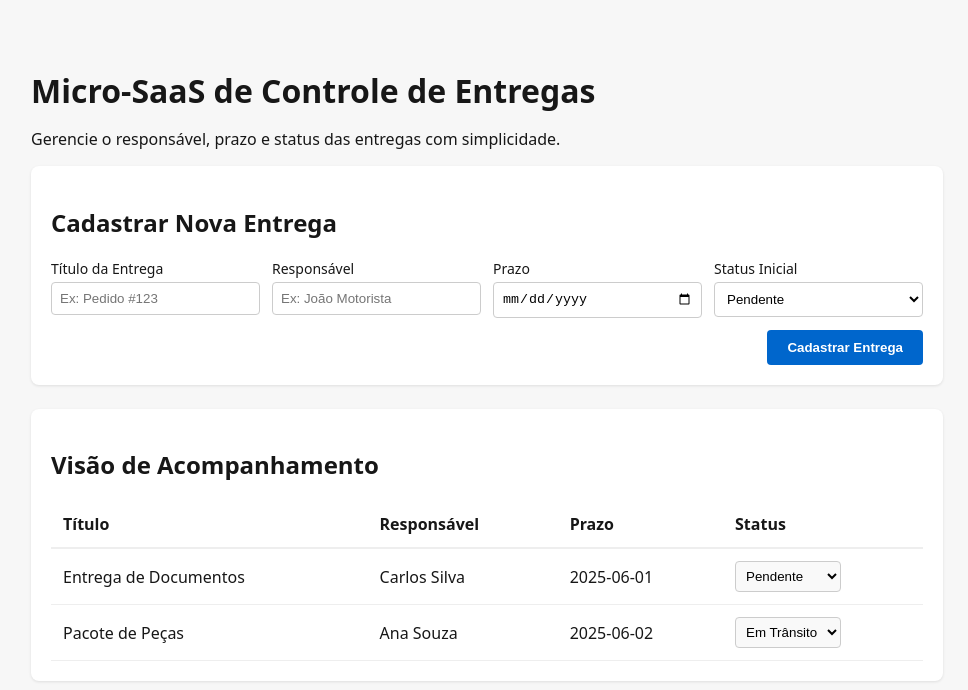
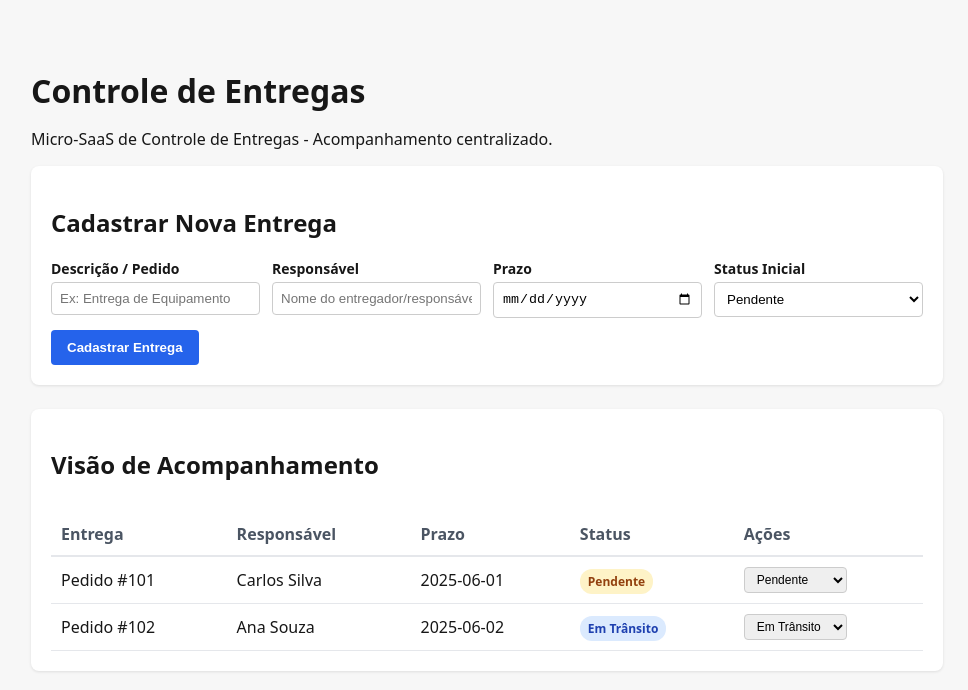
Before and after one commit to Klip-lab/micro-saas-controle-entregas, a React (Vite) app: page / in a window 1280 px wide. Shown: the top 690 px of the page, without its empty margins (153-1121 px from the left). Built offline with nearby package versions, Linux system fonts and the light colour scheme.

Commit message:
factory: TASK-PRJ-624786-005

```diff
--- a/src/App.tsx
+++ b/src/App.tsx
@@ -1,54 +1,40 @@
-import React, { useState, useEffect } from 'react';
+import React, { useState } from 'react';
 
 interface Delivery {
   id: string;
   title: string;
   responsible: string;
-  deadline: string;
+  dueDate: string;
   status: 'Pendente' | 'Em Trânsito' | 'Entregue' | 'Cancelado';
 }
 
 export default function App() {
-  const [deliveries, setDeliveries] = useState<Delivery[]>(() => {
-    const saved = localStorage.getItem('deliveries');
-    if (saved) {
-      try {
-        return JSON.parse(saved);
-      } catch (e) {
-        return [];
-      }
-    }
-    return [
-      { id: '1', title: 'Entrega de Documentos', responsible: 'Carlos Silva', deadline: '2025-06-01', status: 'Pendente' },
-      { id: '2', title: 'Pacote de Peças', responsible: 'Ana Souza', deadline: '2025-06-02', status: 'Em Trânsito' }
-    ];
-  });
+  const [deliveries, setDeliveries] = useState<Delivery[]>([
+    { id: '1', title: 'Pedido #101', responsible: 'Carlos Silva', dueDate: '2025-06-01', status: 'Pendente' },
+    { id: '2', title: 'Pedido #102', responsible: 'Ana Souza', dueDate: '2025-06-02', status: 'Em Trânsito' }
+  ]);
 
   const [title, setTitle] = useState('');
   const [responsible, setResponsible] = useState('');
-  const [deadline, setDeadline] = useState('');
+  const [dueDate, setDueDate] = useState('');
   const [status, setStatus] = useState<'Pendente' | 'Em Trânsito' | 'Entregue' | 'Cancelado'>('Pendente');
-
-  useEffect(() => {
-    localStorage.setItem('deliveries', JSON.stringify(deliveries));
-  }, [deliveries]);
 
   const handleAddDelivery = (e: React.FormEvent) => {
     e.preventDefault();
-    if (!title.trim() || !responsible.trim() || !deadline) return;
+    if (!title.trim() || !responsible.trim() || !dueDate) return;
 
     const newDelivery: Delivery = {
       id: Date.now().toString(),
       title,
       responsible,
-      deadline,
-      status,
+      dueDate,
+      status
     };
 
     setDeliveries([newDelivery, ...deliveries]);
     setTitle('');
     setResponsible('');
-    setDeadline('');
+    setDueDate('');
     setStatus('Pendente');
   };
 
@@ -58,49 +44,49 @@ export default function App() {
 
   return (
     <main>
-      <h1>Micro-SaaS de Controle de Entregas</h1>
-      <p>Gerencie o responsável, prazo e status das entregas com simplicidade.</p>
+      <h1>Controle de Entregas</h1>
+      <p>Micro-SaaS de Controle de Entregas - Acompanhamento centralizado.</p>
 
       <section style={{ background: '#fff', padding: '20px', borderRadius: '8px', marginBottom: '24px', boxShadow: '0 1px 3px rgba(0,0,0,0.1)' }}>
         <h2>Cadastrar Nova Entrega</h2>
         <form onSubmit={handleAddDelivery} style={{ display: 'grid', gap: '12px', gridTemplateColumns: 'repeat(auto-fit, minmax(200px, 1fr))' }}>
           <div>
-            <label style={{ display: 'block', fontSize: '14px', marginBottom: '4px' }}>Título da Entrega</label>
+            <label style={{ display: 'block', marginBottom: '4px', fontSize: '14px', fontWeight: 600 }}>Descrição / Pedido</label>
             <input
               type="text"
               value={title}
               onChange={e => setTitle(e.target.value)}
-              placeholder="Ex: Pedido #123"
+              placeholder="Ex: Entrega de Equipamento"
+              style={{ width: '100%', padding: '8px', borderRadius: '4px', border: '1px solid #ccc' }}
               required
-              style={{ width: '100%', padding: '8px', borderRadius: '4px', border: '1px solid #ccc' }}
             />
           </div>
           <div>
-            <label style={{ display: 'block', fontSize: '14px', marginBottom: '4px' }}>Responsável</label>
+            <label style={{ display: 'block', marginBottom: '4px', fontSize: '14px', fontWeight: 600 }}>Responsável</label>
             <input
               type="text"
               value={responsible}
               onChange={e => setResponsible(e.target.value)}
-              placeholder="Ex: João Motorista"
+              placeholder="Nome do entregador/responsável"
+              style={{ width: '100%', padding: '8px', borderRadius: '4px', border: '1px solid #ccc' }}
               required
-              style={{ width: '100%', padding: '8px', borderRadius: '4px', border: '1px solid #ccc' }}
             />
           </div>
           <div>
-            <label style={{ display: 'block', fontSize: '14px', marginBottom: '4px' }}>Prazo</label>
+            <label style={{ display: 'block', marginBottom: '4px', fontSize: '14px', fontWeight: 600 }}>Prazo</label>
             <input
               type="date"
-              value={deadline}
-              onChange={e => setDeadline(e.target.value)}
+              value={dueDate}
+              onChange={e => setDueDate(e.target.value)}
+              style={{ width: '100%', padding: '8px', borderRadius: '4px', border: '1px solid #ccc' }}
               required
-              style={{ width: '100%', padding: '8px', borderRadius: '4px', border: '1px solid #ccc' }}
             />
           </div>
           <div>
-            <label style={{ display: 'block', fontSize: '14px', marginBottom: '4px' }}>Status Inicial</label>
+            <label style={{ display: 'block', marginBottom: '4px', fontSize: '14px', fontWeight: 600 }}>Status Inicial</label>
             <select
               value={status}
-              onChange={e => setStatus(e.target.value as any)}
+              onChange={e => setStatus(e.target.value as Delivery['status'])}
               style={{ width: '100%', padding: '8px', borderRadius: '4px', border: '1px solid #ccc', background: '#fff' }}
             >
               <option value="Pendente">Pendente</option>
@@ -109,8 +95,8 @@ export default function App() {
               <option value="Cancelado">Cancelado</option>
             </select>
           </div>
-          <div style={{ gridColumn: '1 / -1', display: 'flex', justifyContent: 'flex-end' }}>
-            <button type="submit" style={{ padding: '10px 20px', background: '#0066cc', color: '#fff', border: 'none', borderRadius: '4px', cursor: 'pointer', fontWeight: 'bold' }}>
+          <div style={{ gridColumn: '1 / -1' }}>
+            <button type="submit" style={{ background: '#2563eb', color: '#fff', border: 'none', padding: '10px 16px', borderRadius: '4px', cursor: 'pointer', fontWeight: 600 }}>
               Cadastrar Entrega
             </button>
           </div>
@@ -123,26 +109,39 @@ export default function App() {
           <p>Nenhuma entrega cadastrada.</p>
         ) : (
           <div style={{ overflowX: 'auto' }}>
-            <table style={{ width: '100%', borderCollapse: 'collapse', textAlign: 'left' }}>
+            <table style={{ width: '100%', borderCollapse: 'collapse', textAlign: 'left', marginTop: '12px' }}>
               <thead>
-                <tr style={{ borderBottom: '2px solid #eee' }}>
-                  <th style={{ padding: '12px' }}>Título</th>
-                  <th style={{ padding: '12px' }}>Responsável</th>
-                  <th style={{ padding: '12px' }}>Prazo</th>
-                  <th style={{ padding: '12px' }}>Status</th>
+                <tr style={{ borderBottom: '2px solid #e5e7eb', color: '#4b5563' }}>
+                  <th style={{ padding: '10px' }}>Entrega</th>
+                  <th style={{ padding: '10px' }}>Responsável</th>
+                  <th style={{ padding: '10px' }}>Prazo</th>
+                  <th style={{ padding: '10px' }}>Status</th>
+                  <th style={{ padding: '10px' }}>Ações</th>
                 </tr>
               </thead>
               <tbody>
                 {deliveries.map(d => (
-                  <tr key={d.id} style={{ borderBottom: '1px solid #eee' }}>
-                    <td style={{ padding: '12px', fontWeight: '500' }}>{d.title}</td>
-                    <td style={{ padding: '12px' }}>{d.responsible}</td>
-                    <td style={{ padding: '12px' }}>{d.deadline}</td>
-                    <td style={{ padding: '12px' }}>
+                  <tr key={d.id} style={{ borderBottom: '1px solid #e5e7eb' }}>
+                    <td style={{ padding: '10px', fontWeight: 500 }}>{d.title}</td>
+                    <td style={{ padding: '10px' }}>{d.responsible}</td>
+                    <td style={{ padding: '10px' }}>{d.dueDate}</td>
+                    <td style={{ padding: '10px' }}>
+                      <span style={{
+                        padding: '4px 8px',
+                        borderRadius: '12px',
+                        fontSize: '12px',
+                        fontWeight: 600,
+                        background: d.status === 'Entregue' ? '#d1fae5' : d.status === 'Em Trânsito' ? '#dbeafe' : d.status === 'Cancelado' ? '#fee2e2' : '#fef3c7',
+                        color: d.status === 'Entregue' ? '#065f46' : d.status === 'Em Trânsito' ? '#1e40af' : d.status === 'Cancelado' ? '#991b1b' : '#92400e'
+                      }}>
+                        {d.status}
+                      </span>
+                    </td>
+                    <td style={{ padding: '10px' }}>
                       <select
                         value={d.status}
-                        onChange={e => handleStatusChange(d.id, e.target.value as any)}
-                        style={{ padding: '6px', borderRadius: '4px', border: '1px solid #ccc', background: '#f9f9f9' }}
+                        onChange={e => handleStatusChange(d.id, e.target.value as Delivery['status'])}
+                        style={{ padding: '4px 8px', borderRadius: '4px', border: '1px solid #ccc', fontSize: '12px' }}
                       >
                         <option value="Pendente">Pendente</option>
                         <option value="Em Trânsito">Em Trânsito</option>
```
Also changed, not shown: 1 other file (tests, documents, lock files or other folders).
